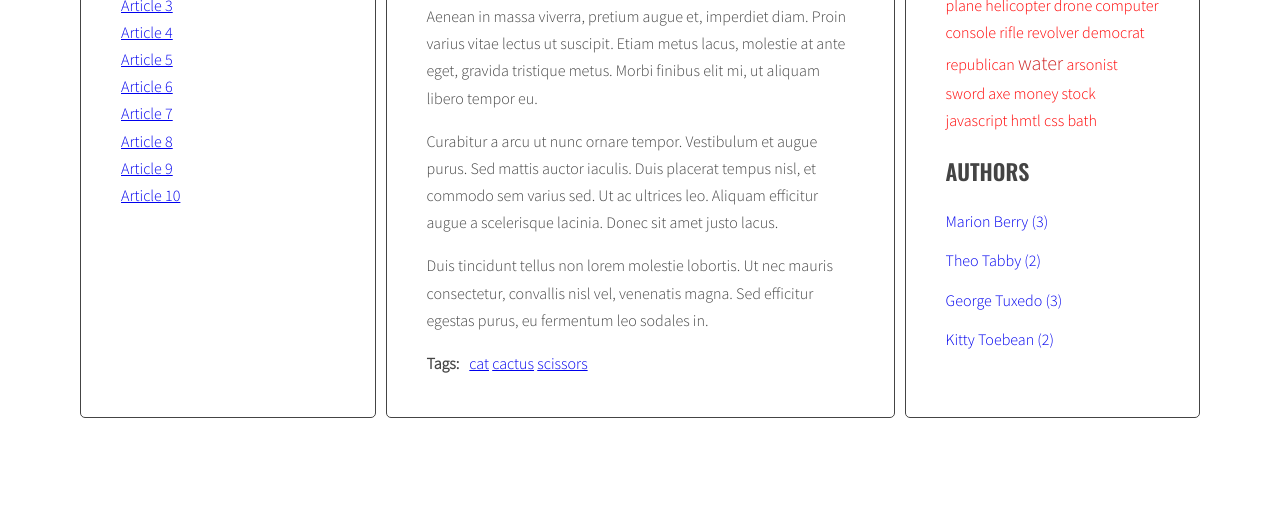
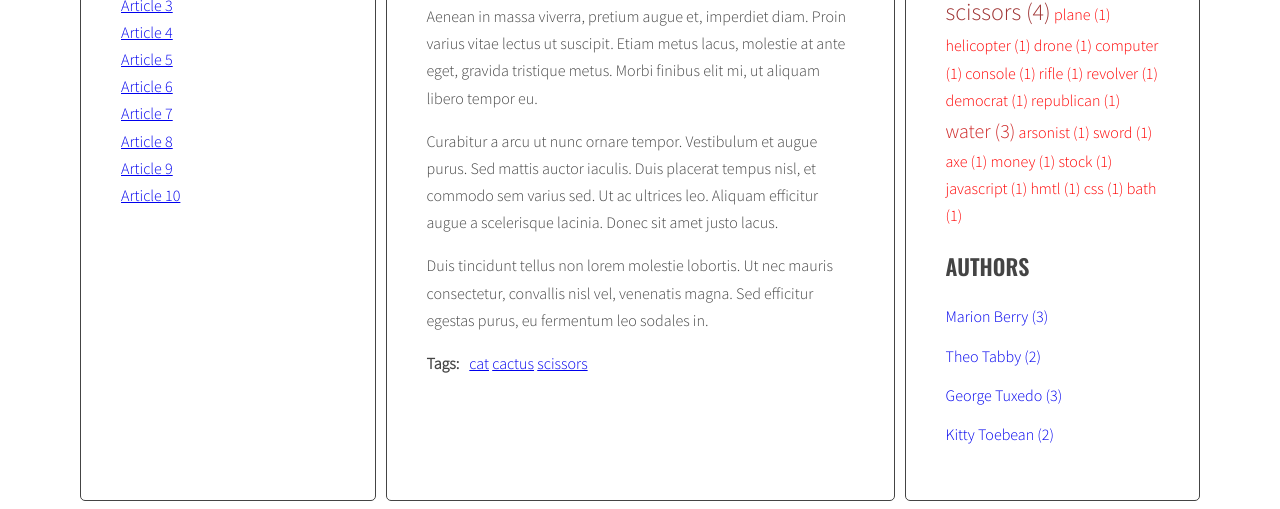
Before and after one commit to mackalx/javascript-blog, a website: page index.html in a window 1280 px wide. Shown: the part 421-930 px from the top of the page. Before the commit the page ends 847 px from the top, so only its background shows below. Drawn offline with nearby package versions, Linux system fonts and the light colour scheme; files that its build step writes are made by us from their sources.

Commit message:
Add handlebars for left  sidebar articleLink and section tagLink and authorLink and right sidebar tagCloudLink and authorListLink Edit index.html to add Handlebars scripts

```diff
--- a/index.html
+++ b/index.html
@@ -193,7 +193,28 @@
     <li><a href="#{{ id }}"><span>{{ title }}</span></a></li>
   </script>
 
+  <script id="template-tag-link" type="text/x-handlebars-template">
+    <li><a href="#tag-{{ id }}">{{ title }}</a></li>
+  </script>
+
+  <script id="template-author-link" type="text/x-handlebars-template">
+    <a href="#author-{{ id }}">{{ title }}</a>
+  </script>
+
+  <script id="template-tag-cloud-link" type="text/x-handlebars-template">
+    {{#each tags}}
+    <li><a href="#tag-{{ tag }}" class="{{ className }}"><span>{{ tag }} ({{ count }})</span></a></li>
+    {{/each}}
+  </script>
+
+  <script id="template-author-list-link" type="text/x-handlebars-template">
+    {{#each authors}}
+    <li><a href="#author-{{ author }}"><span>{{ noDashAuthorName }} ({{ count }})</span></a></li>
+    {{/each}}
+  </script>
+
   <script src="https://cdnjs.cloudflare.com/ajax/libs/handlebars.js/4.1.0/handlebars.min.js"></script>
+
   <script src="js/script.js"></script>
 
 </body>
--- a/js/script.js
+++ b/js/script.js
@@ -1,7 +1,11 @@
 'use strict';
 
 const templates = {
-  articleLink: Handlebars.compile(document.querySelector('#template-article-link').innerHTML)
+  articleLink: Handlebars.compile(document.querySelector('#template-article-link').innerHTML),
+  tagLink: Handlebars.compile(document.querySelector('#template-tag-link').innerHTML),
+  authorLink: Handlebars.compile(document.querySelector('#template-author-link').innerHTML),
+  tagCloudLink: Handlebars.compile(document.querySelector('#template-tag-cloud-link').innerHTML),
+  authorListLink: Handlebars.compile(document.querySelector('#template-author-list-link').innerHTML)
 };
 
 const optArticleSelector = '.post',
@@ -14,7 +18,11 @@ const optArticleSelector = '.post',
   optCloudClassCount = '5',
   optCloudClassPrefix = 'tag-size-';
 
-/* ####################### TITLES ####################### */
+
+
+
+
+/* ####################### TITLES/ARTICLES ####################### */
 
 const titleClickHandler = function(event) {
   event.preventDefault(); // #rethink why it has to be here# because we want the listener to execute function?
@@ -56,7 +64,9 @@ const generateTitleLinks = function(customSelector = '') {
 
     const articleTitle = article.querySelector(optTitleSelector).innerHTML; // find the title element and get the title from the title element
 
-    const titleLinkHTML = '<li><a href="#' + articleId + '"><span>' + articleTitle + '</span></a></li>'; // create HTML of the link
+    //const titleLinkHTML = '<li><a href="#' + articleId + '"><span>' + articleTitle + '</span></a></li>'; // create HTML of the link
+    const titleLinkHTMLData = {id: articleId, title: articleTitle}; // Handlebars data (look at index.html)
+    const titleLinkHTML = templates.articleLink(titleLinkHTMLData); // Handlebars
 
     titleHtml = titleHtml + titleLinkHTML; // generate html of link
   }
@@ -115,7 +125,9 @@ const generateTags = function() {
     const articleTagsArray = articleTags.split(' '); // split tags into array
 
     for(let tag of articleTagsArray) { // START LOOP: for each tag
-      const tagLinkHTML = '<li><a href="#tag-' + tag + '">' + tag + '</a></li> '; // generate tags HTML links in the .posts .list-horizontal ul
+      //const tagLinkHTML = '<li><a href="#tag-' + tag + '">' + tag + '</a></li> '; // generate tags HTML links in the .posts .list-horizontal ul (article middle section bottom)
+      const tagLinkHTMLData = {id: tag, title: tag}; // Handlebars data (look at index.html)
+      const tagLinkHTML = templates.tagLink(tagLinkHTMLData); // Handlebars
 
       tagHtml = tagHtml + tagLinkHTML; // add generated code to html variable
 
@@ -133,15 +145,22 @@ const generateTags = function() {
 
   const tagsParams = calculateTagsParams(allTags); // calculated max and min for all tags
 
-  let allTagsHTML = ''; // create variable for all tag links HTML code
+  //let allTagsHTML = ''; // create variable for all tag links HTML code
+  const allTagsData = {tags: []};
 
   for(let tag in allTags) { // START LOOP: for each tag in allTags:
-    const allTagLinkHTML = '<li><a class="' + calculateTagClass(allTags[tag], tagsParams) + '" href="#tag-' + tag + '">' + tag + '</a> </li>'; // tags HTML in the .sidebar .list .tags ul
+    //const allTagLinkHTML = '<li><a class="' + calculateTagClass(allTags[tag], tagsParams) + '" href="#tag-' + tag + '">' + tag + '</a> </li>'; // tags HTML in the .sidebar .list .tags ul
 
-    allTagsHTML += allTagLinkHTML; // generate code of a link and add it to allTagsHTML
+    //allTagsHTML += allTagLinkHTML; // generate code of a link and add it to allTagsHTML
+    allTagsData.tags.push({
+      tag: tag,
+      count: allTags[tag],
+      className: calculateTagClass(allTags[tag], tagsParams)
+    });
   } // END LOOP: for each tag in allTags
 
-  tagList.innerHTML = allTagsHTML; // add HTML from allTagsHTML to tagList
+  //tagList.innerHTML = allTagsHTML; // add HTML from allTagsHTML to tagList
+  tagList.innerHTML = templates.tagCloudLink(allTagsData);
 };
 
 generateTags();
@@ -192,7 +211,11 @@ const generateAuthors = function() {
 
     const author = article.getAttribute('data-author'); // get data-author tag from .post (in this case article element)
 
-    const authorHTML = 'by&nbsp;' + '<a href="#author-' + author + '">' + author.replace('-', '&nbsp;') + '</a>'; // prepare HTML for the link
+    const noDashAuthorName = author.replace('-', ' ');
+
+    // const authorHTML = 'by&nbsp;' + '<a href="#author-' + author + '">' + author.replace('-', '&nbsp;') + '</a>'; // prepare HTML for the link
+    const authorHTMLData = {id: author, title: noDashAuthorName}; // Handlebars data (look at index.html)
+    const authorHTML = templates.authorLink(authorHTMLData); // Handlebars
 
     if(!allAuthors[author]) { // check if this link is NOT already in allAuthors
       allAuthors[author] = 1; // if there is not set 1
@@ -205,15 +228,23 @@ const generateAuthors = function() {
 
   const authorList = document.querySelector(optAuthorsListSelector); // find list of authors in right column
 
-  let allAuthorsHTML = ''; // create variable for all author links HTML code
+  //let allAuthorsHTML = ''; // create variable for all author links HTML code
+  const allAuthorsData = {authors: []};
 
   for(let author in allAuthors) { // START LOOP: for each author in allAuthors object:
-    const allAuthorsLinkHTML = '<li><a href="#author-' + author + '">' + author.replace('-', '&nbsp;') + ' (' + allAuthors[author] + ') </a> </li>'; // tags HTML in the .sidebar .authors ul
+    //const noDashAuthorName = author.replace('-', ' ');
 
-    allAuthorsHTML += allAuthorsLinkHTML; // generate code of a link and add it to allAuthorsHTML
+    //const allAuthorsLinkHTML = '<li><a href="#author-' + author + '">' + noDashAuthorName + ' (' + allAuthors[author] + ') </a> </li>'; // tags HTML in the .sidebar .authors ul
+
+    //allAuthorsHTML += allAuthorsLinkHTML; // generate code of a link and add it to allAuthorsHTML
+    allAuthorsData.authors.push({
+      author: author,
+      count: allAuthors[author],
+      noDashAuthorName: author.replace('-', ' ')
+    });
   } // END LOOP: for each tag in allTags
 
-  authorList.innerHTML = allAuthorsHTML; // add HTML from allAuthorsHTML to authorList
+  authorList.innerHTML = templates.authorListLink(allAuthorsData); // add HTML from allAuthorsHTML to authorList
 };
 
 generateAuthors();
```
